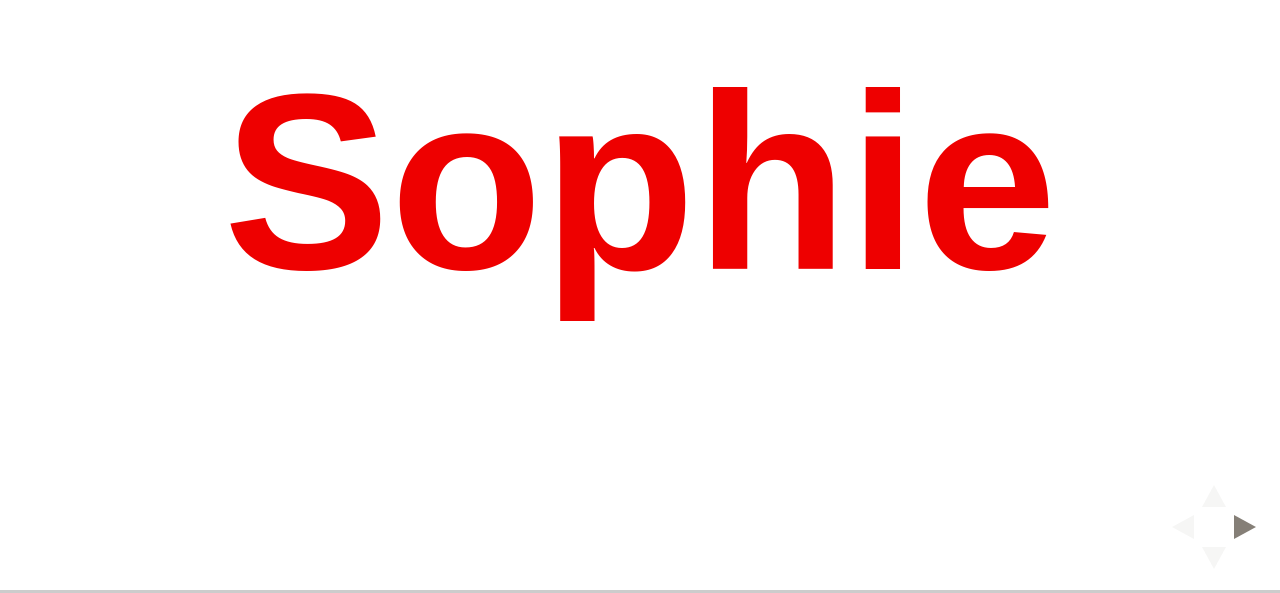
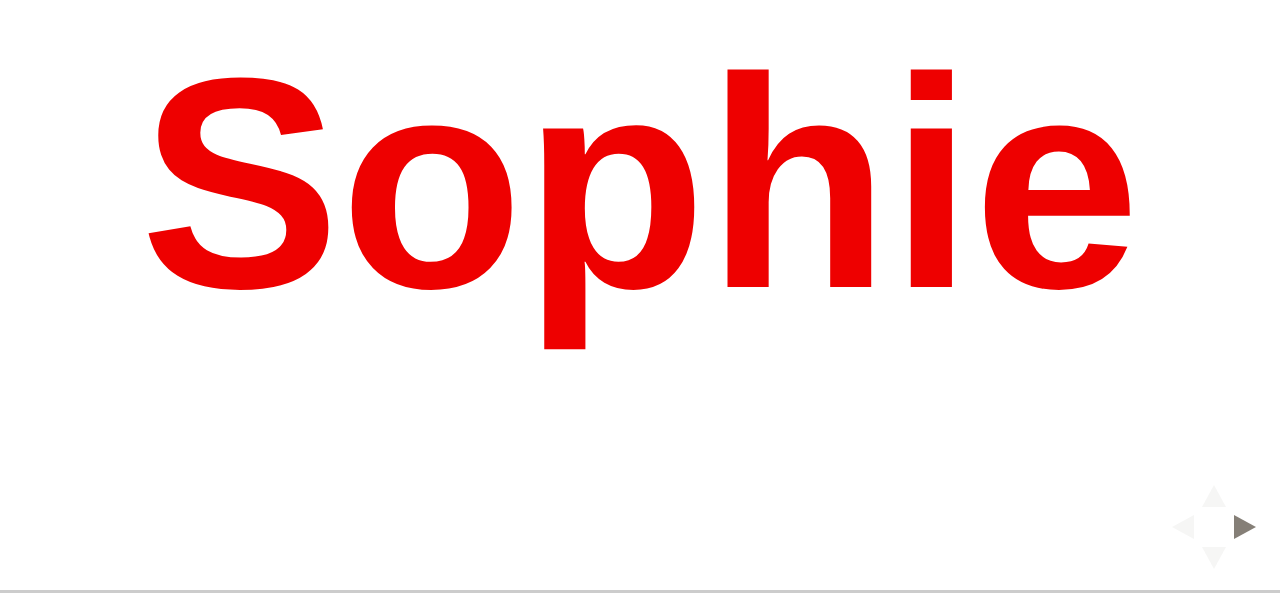
Before and after one commit to bigsoftpaws/reading, a plain HTML site: page index.html in a window 1280 px wide. Shown: the part 207-800 px from the top of the page. Drawn offline with nearby package versions, Linux system fonts and the light colour scheme; files whose address does not match are found by name.

Commit message:
Update index.html

```diff
--- a/index.html
+++ b/index.html
@@ -14,7 +14,7 @@
             .slides section.has-light-background,
             .slides section.has-light-background h2 {
                 color: #e00;
-                font-size: 250px;
+                font-size: 300px;
                 font-family: arial;
                 font-weight: bold;
             }
```
